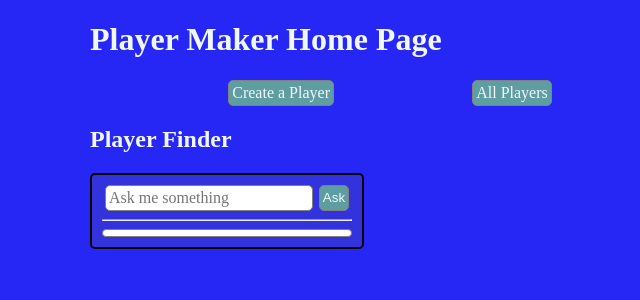
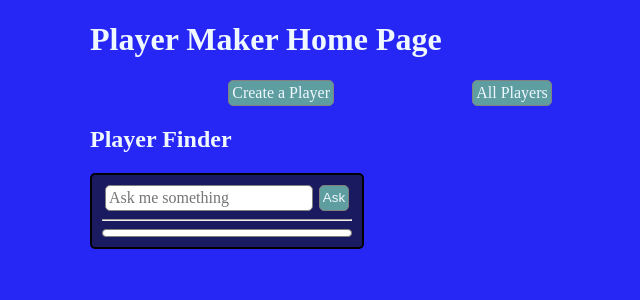
Before and after one commit to Wbradmeyer/chat_bot, a Flask app: page / in a window 1280 px wide. Shown: the top 300 px of the page, without its empty margins (250-890 px from the left). Run offline with Flask 3, Linux system fonts and the light colour scheme.

Commit message:
chat color darken

```diff
--- a/flask_app/static/css/style.css
+++ b/flask_app/static/css/style.css
@@ -61,7 +61,7 @@ a, button {
 
 .chatbot {
     max-width: 250px;
-    background-color:rgb(51, 51, 222);
+    background-color:rgb(26, 26, 96);
     border: 2px solid black;
     border-radius: 5px;
     text-align: center;
```
